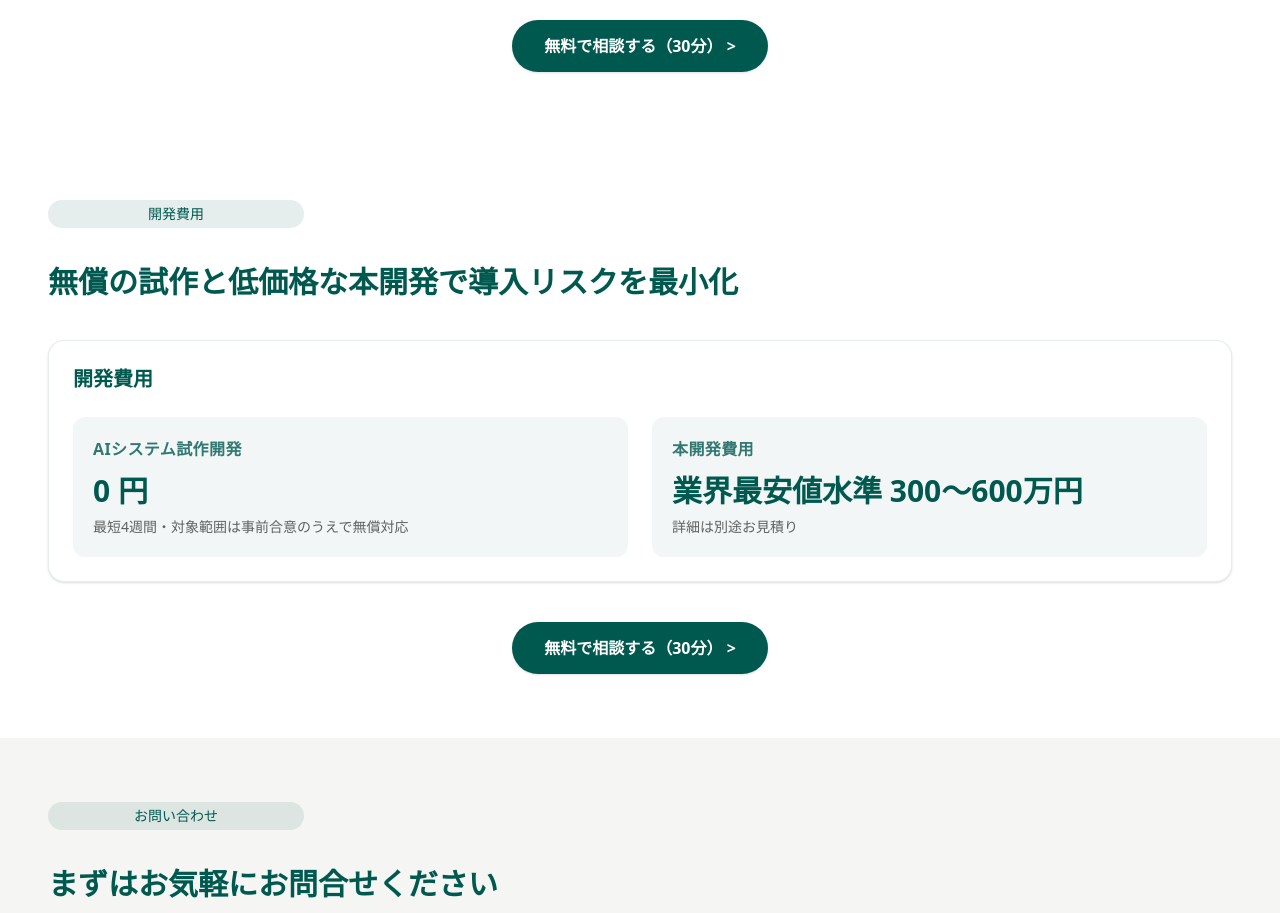
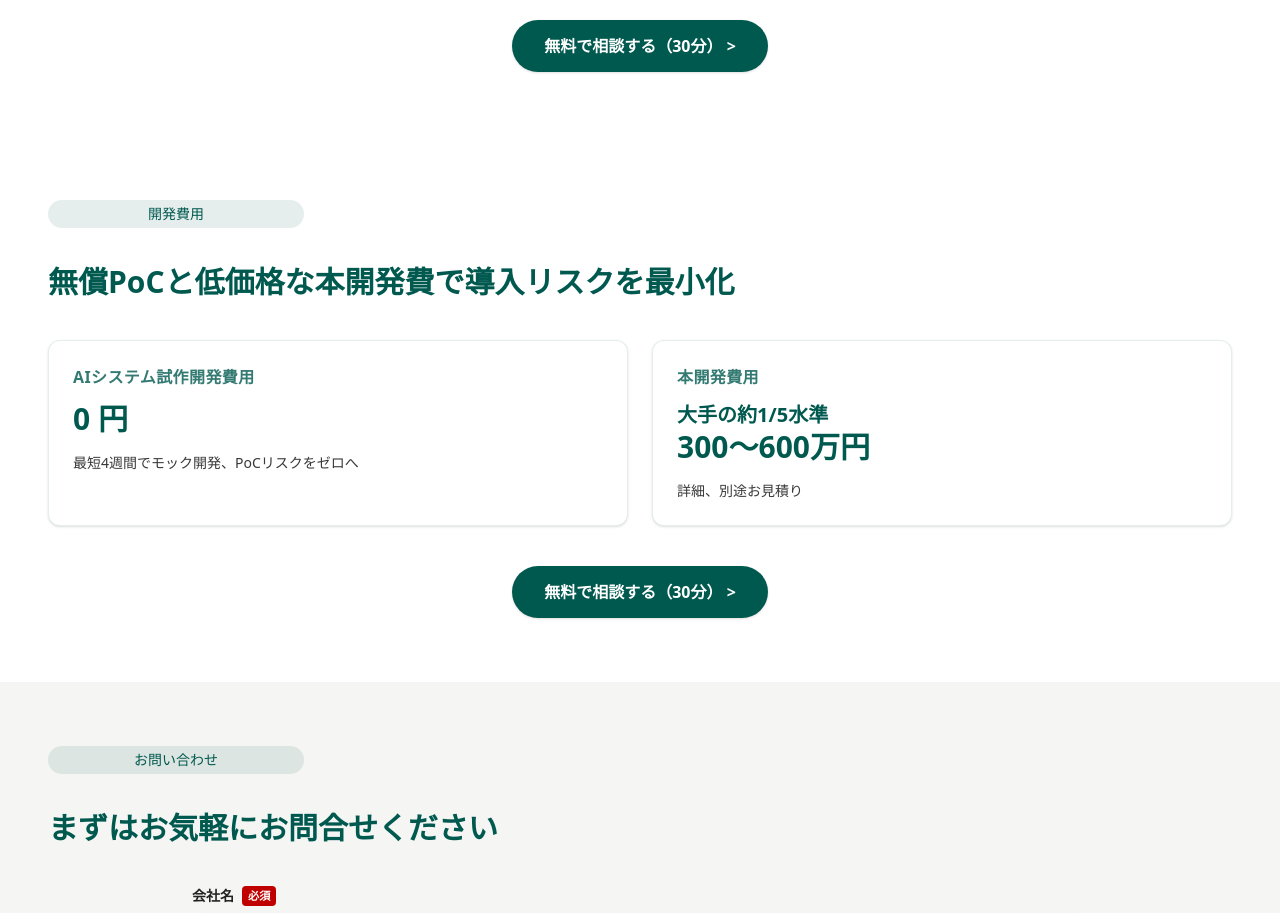
Before and after one commit to Shota44K/tomosu-ai, a Next.js app: page / in a window 1280 px wide. Shown: the part 2360-3273 px from the top of the page. Built offline with nearby package versions, Linux system fonts and the light colour scheme; no server answers.

Commit message:
Cost section update #1

```diff
--- a/components/home/Pricing.tsx
+++ b/components/home/Pricing.tsx
@@ -1,28 +1,33 @@
 const PRICE_HIGHLIGHTS = [
   {
-    label: "AIシステム試作開発",
+    label: "AIシステム試作開発費用",
     price: "0 円",
-    description: "最短4週間・対象範囲は事前合意のうえで無償対応",
+    description: "最短4週間でモック開発、PoCリスクをゼロへ",
   },
   {
     label: "本開発費用",
-    price: "業界最安値水準 300～600万円",
-    description: "詳細は別途お見積り",
+    price: (
+      <>
+        <span className="block text-xl">大手の約1/5水準</span>
+        <span className="block">300～600万円</span>
+      </>
+    ),
+    description: "詳細、別途お見積り",
   },
 ];
 
 export default function Pricing() {
   return (
     <section id="pricing" className="bg-white/90">
-      <div className="mx-auto max-w-7xl px-4 py-16 sm:px-6 md:px-8 lg:px-12">
-        <header className="text-center md:text-left mb-9">
+      <div className="mx-auto max-w-7xl px-4 py-16 sm:px-6 md:px-8 lg:px-12 text-center md:text-left">
+        <header className="mb-9">
           <div>
             <span className="inline-flex w-full max-w-[16rem] items-center justify-center gap-2 rounded-full bg-primary/10 px-4 py-1 text-sm font-medium text-primary mb-9">
               開発費用
             </span>
             <h2 className="text-2xl font-bold text-primary md:text-3xl">
-              <span className="hidden md:inline">無償の試作と低価格な本開発で導入リスクを最小化</span>
-              <span className="block md:hidden">無償の試作と低価格な本開発で</span>
+              <span className="hidden md:inline">無償PoCと低価格な本開発費で導入リスクを最小化</span>
+              <span className="block md:hidden">無償PoCと低価格な本開発費</span>
               <span className="block md:hidden">導入リスクを最小化</span>
             </h2>
           </div>
@@ -30,21 +35,17 @@ export default function Pricing() {
 
 
         <div className="mt-10 space-y-8">
-          <article className="rounded-2xl border border-primary/10 bg-white p-6 shadow-sm">
-            <h3 className="text-lg font-semibold text-primary md:text-xl">開発費用</h3>
           <div className="mt-6 grid gap-6 sm:grid-cols-2">
             {PRICE_HIGHLIGHTS.map((highlight) => (
-                <div key={highlight.label} className="rounded-xl bg-primary/5 p-5">
+              <div key={highlight.label} className="rounded-xl border border-primary/10 bg-white p-6 shadow-sm">
                 <p className="text-s font-semibold uppercase tracking-wide text-primary/80">
                   {highlight.label}
                 </p>
-                  <p className="mt-3 text-2xl font-bold text-primary md:text-3xl">{highlight.price}</p>
-                  <p className="mt-2 text-sm text-text/70">{highlight.description}</p>
+                <p className="mt-3 mb-4 text-3xl font-bold text-primary md:text-3xl">{highlight.price}</p>
+                <p className="mt-2 text-sm text-text/90">{highlight.description}</p>
               </div>
             ))}
           </div>
-          </article>
-
         </div>
 
         <div className="hidden mt-10 text-center md:block">
```
Lines whose indentation alone changed are shown as unchanged.
